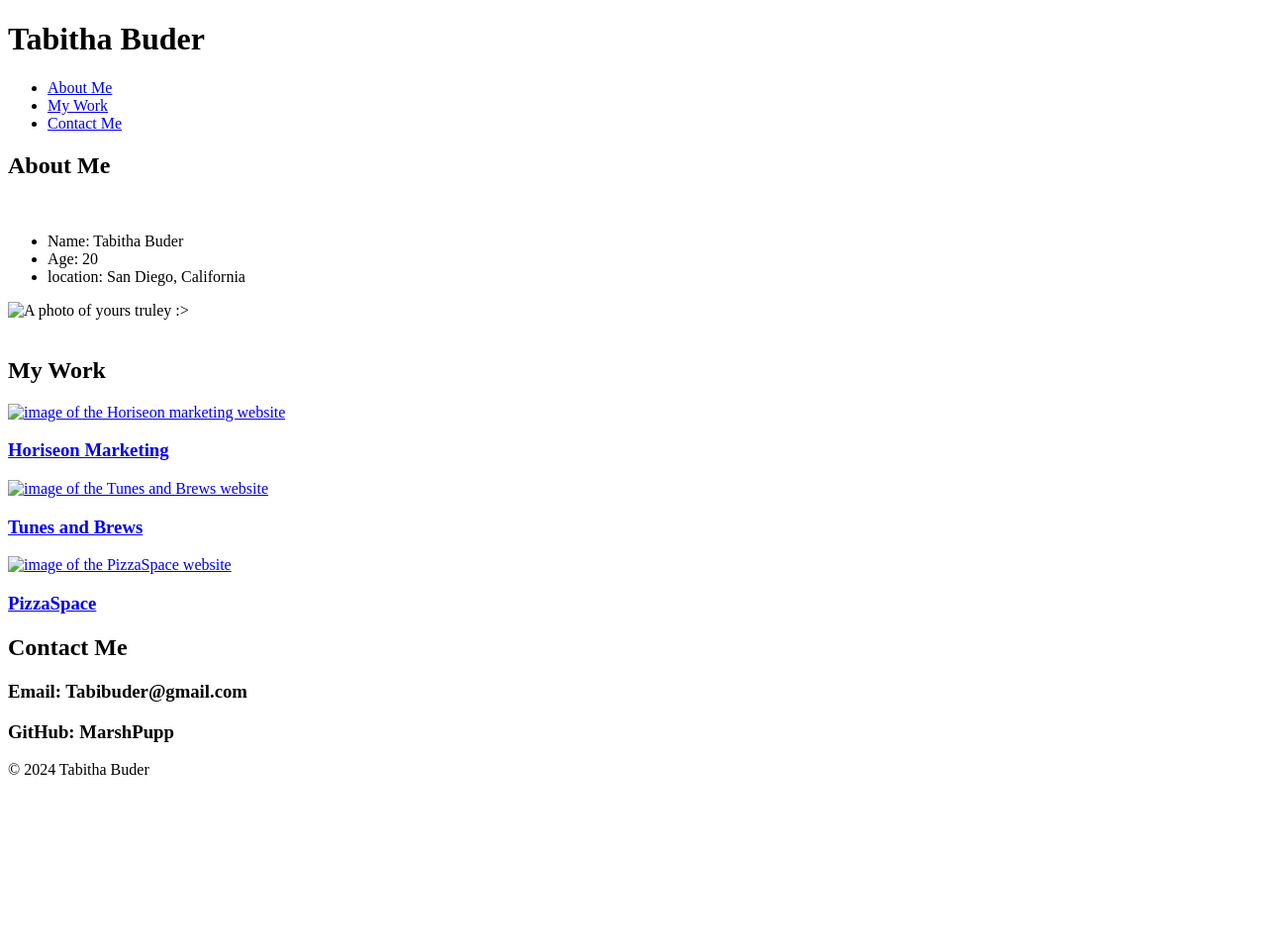
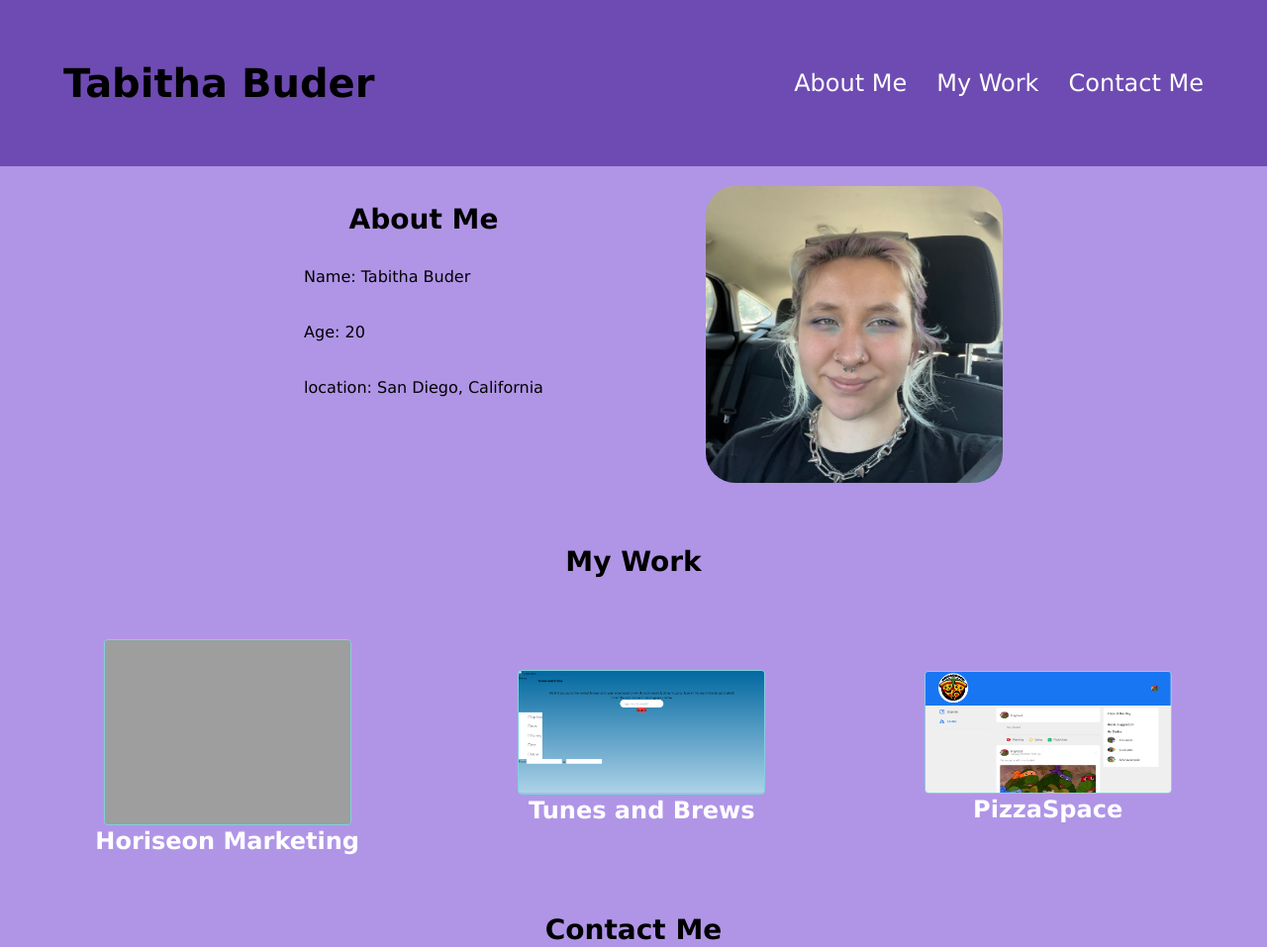
Before and after one commit to MarshPupp/Portfolio, a plain HTML site: page index.html in a window 1280 px wide. Shown: the top 957 px of the page at 99% size. Before the commit the page ends 803 px from the top, so only its background shows below. Drawn offline with Linux system fonts and the light colour scheme; the site is published under a folder, as on GitHub Pages, so addresses that start at the root find nothing.

Commit message:
fixed styling again

```diff
--- a/index.html
+++ b/index.html
@@ -4,8 +4,8 @@
 <head>
     <meta charset="UTF-8">
     <meta name="viewport" content="width=device-width, initial-scale=1.0">
-    <link rel="stylesheet" type="text/css" href="/assets/css/reset.css">
-    <link rel="stylesheet" type="text/css" href="/assets/css/style.css">
+    <link rel="stylesheet" type="text/css" href="./assets/css/reset.css">
+    <link rel="stylesheet" type="text/css" href="./assets/css/style.css">
     <title>Tabitha Buder- Portfolio</title>
 </head>
 
@@ -36,7 +36,7 @@
                     <li>location: San Diego, California</li>
                 </ul>
             </div>
-            <img src="/assets/images/portfolio-image.jpg" alt="A photo of yours truley :>" class="img">
+            <img src="./assets/images/portfolio-image.jpg" alt="A photo of yours truley :>" class="img">
         </section>
 <br>
         <!-- Work Section -->
@@ -44,15 +44,15 @@
             <h2>My Work</h2>
             <div class="thumb-nails">
                 <a href="https://github.com/MarshPupp/SEO-marketing-website">
-                    <img src="/assets/images/seo-marketing.png" alt="image of the Horiseon marketing website" class="thumb-nail-img">
+                    <img src="./assets/images/seo-marketing.png" alt="image of the Horiseon marketing website" class="thumb-nail-img">
                     <h3>Horiseon Marketing</h3>
                 </a>
                 <a href="https://github.com/wmason1997/Upcoming-Concert-Brewery-Locator">
-                    <img src="/assets/images/tunes-n-brews.png" alt="image of the Tunes and Brews website" class="thumb-nail-img">
+                    <img src="./assets/images/tunes-n-brews.png" alt="image of the Tunes and Brews website" class="thumb-nail-img">
                     <h3>Tunes and Brews</h3>
                 </a>
                 <a href="https://github.com/lifewawj/pizzaSpace">
-                    <img src="/assets/images/pizzaspace.png" alt="image of the PizzaSpace website" class="thumb-nail-img">
+                    <img src="./assets/images/pizzaspace.png" alt="image of the PizzaSpace website" class="thumb-nail-img">
                     <h3>PizzaSpace</h3>
                 </a>
             </div>
```
